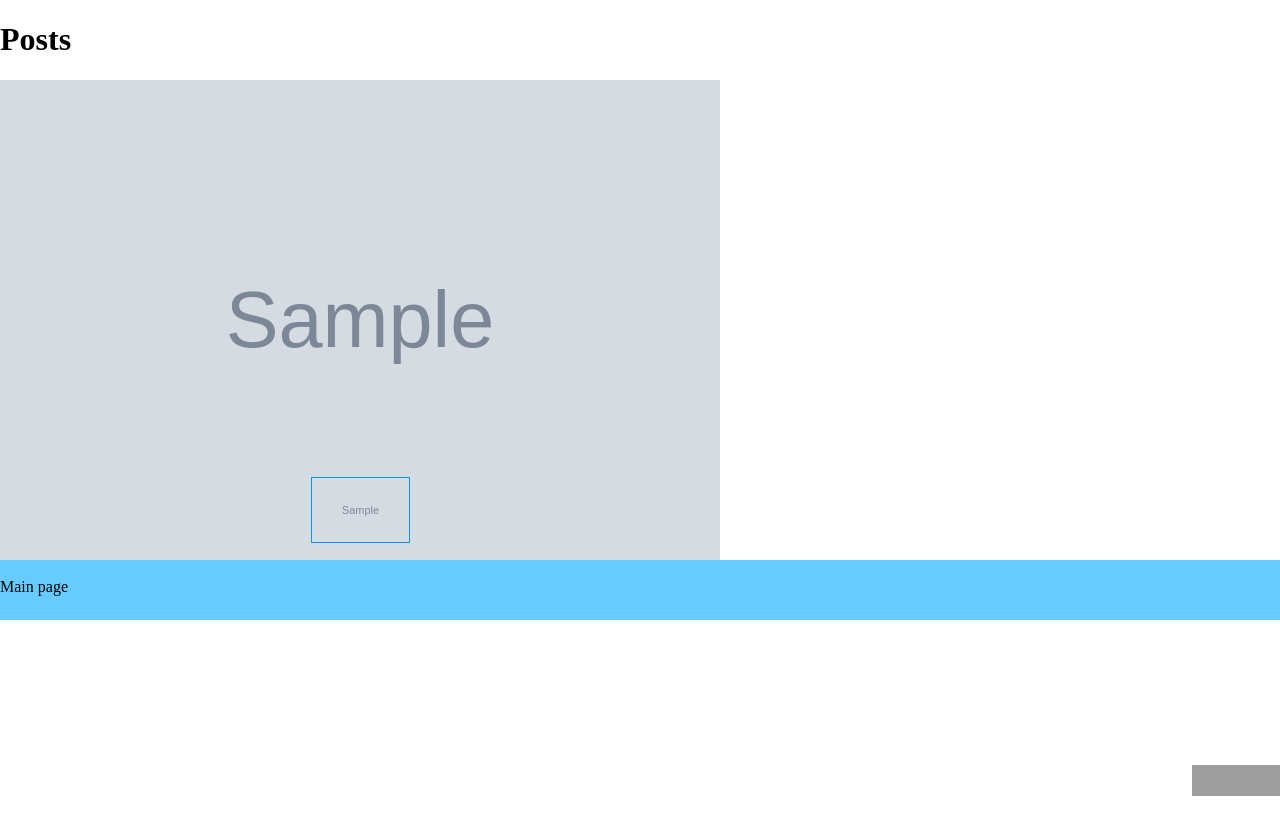
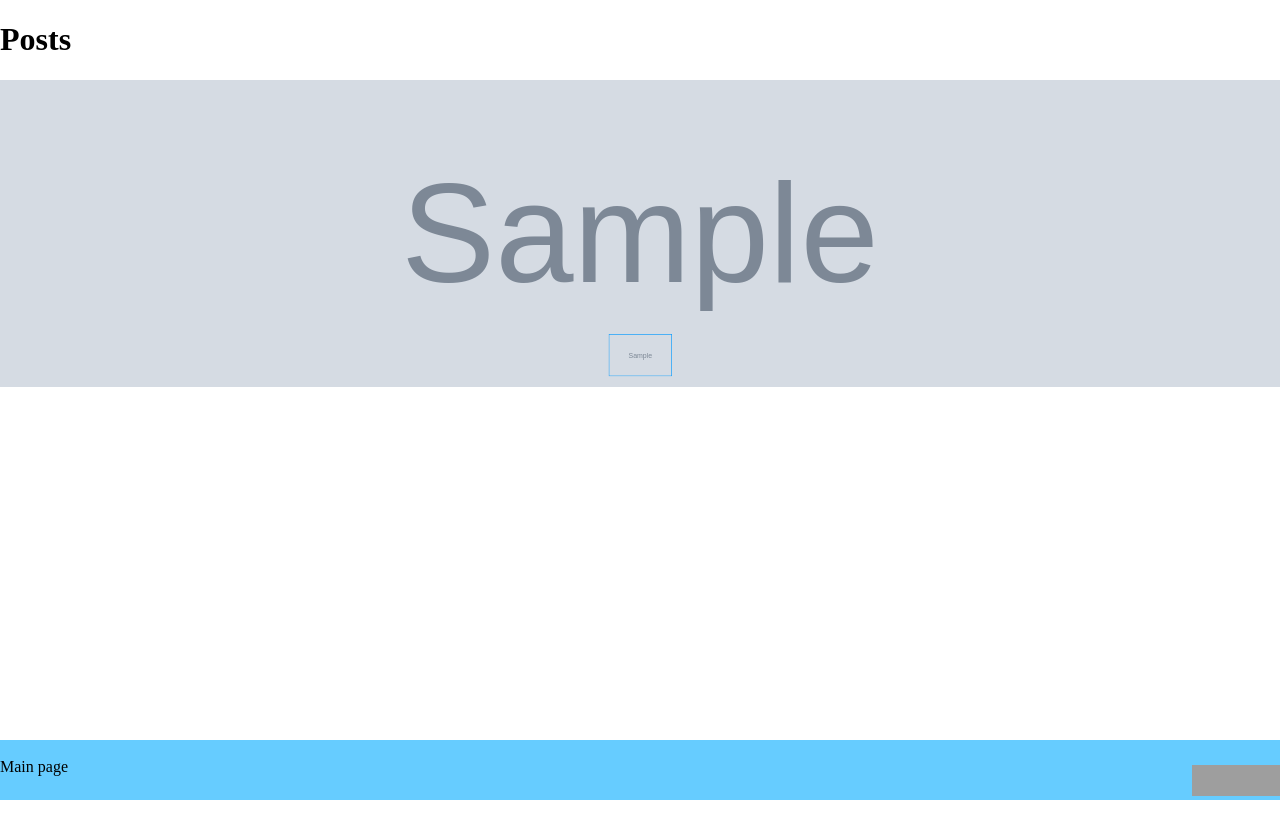
Before and after one commit to Jules-7/blog, a Django app: page /blog/post/ in a window 1280 px wide. Run offline with Django 3.2, Linux system fonts and the light colour scheme; tables that the repository leaves empty hold one stand-in row (values such as "Sample post"); grey boxes marked "Sample" are stand-in pictures; some libraries are stand-ins or nearby versions; grey boxes are pictures that could not be loaded.

Commit message:
Change posts slider

```diff
--- a/blog/admin.py
+++ b/blog/admin.py
@@ -5,6 +5,7 @@ from blog.models import Category, Post, Comment
 class PostAdmin (admin.ModelAdmin):
     list_display = ('title', 'admin_image', 'category', 'pub_date', 'expire_date', 'is_active', 'like')
     prepopulated_fields = {"slug": ("title",)}
+    readonly_fields = ('admin_image',)
 
 
 class CategoryAdmin (admin.ModelAdmin):
--- a/blog/models.py
+++ b/blog/models.py
@@ -50,8 +50,7 @@ class Post(models.Model):
         return reverse('post_detail', kwargs={'slug': self.slug})
 
     def admin_image(self):
-        print '<img src="%s/%s"/>' % (settings.MEDIA_URL, self.image)
-        return '<img src="%s/%s"/>' % (settings.MEDIA_URL, self.image)
+        return '<img src="%s/%s" width="100" height="50"/>' % (settings.MEDIA_URL, self.image)
 
     admin_image.allow_tags = True
 
--- a/static/css/site.css
+++ b/static/css/site.css
@@ -14,10 +14,9 @@ body {
 }
 #body {
     padding:10px;
-    padding-bottom:60px;   /* Height of the footer */
 }
 #footer {
-    position:relative;
+    position:fixed;
     bottom:0;
     width:100%;
     height:60px;   /* Height of the footer */
--- a/templates/jssor_slider/slider.html
+++ b/templates/jssor_slider/slider.html
@@ -33,7 +33,7 @@
         function ScaleSlider() {
             var parentWidth = jssor_slider1.$Elmt.parentNode.clientWidth;
             if (parentWidth)
-                jssor_slider1.$ScaleWidth(Math.min(parentWidth, 720));
+                jssor_slider1.$ScaleWidth(Math.min(parentWidth, 2000));
             else
                 window.setTimeout(ScaleSlider, 30);
         }
@@ -47,7 +47,7 @@
 </script>
 <!-- Jssor Slider Begin -->
 <!-- To move inline styles to css file/block, please specify a class name for each element. -->
-<div id="slider1_container" style="position: relative; width: 720px; height: 480px; overflow: hidden;">
+<div id="slider1_container" style="position: relative; width:2000px; height: 480px; overflow: hidden;">
 
     <!-- Loading Screen -->
 {#    <div u="loading" style="position: absolute; top: 50%; left: 50%;">#}
@@ -60,7 +60,7 @@
 {#    </div>#}
 
     <!-- Slides Container -->
-    <div u="slides" style="cursor: move; position: absolute; margin-left: auto; margin-right: auto; width: 720px; height: 480px; overflow: hidden;">
+    <div u="slides" style="cursor: move; position: absolute; width:2000px; height: 480px; overflow: hidden;">
         {% for post in object_list %}
         <div>
             <a href="{{ post.get_absolute_url }}"> <img u="image" src="{{ post.image.url }}"/></a><br><br>
@@ -148,7 +148,7 @@
             }
     </style>
     <!-- thumbnail navigator container -->
-    <div u="thumbnavigator" class="jssort07" style="width: 720px; height: 100px; left: 0px; bottom: 0px;">
+    <div u="thumbnavigator" class="jssort07" style="width: 2000px; height: 100px; bottom: 0px;">
         <!-- Thumbnail Item Skin Begin -->
         <div u="slides" style="cursor: default;">
             <div u="prototype" class="p">
```
Also changed, not shown: 1 other file.
